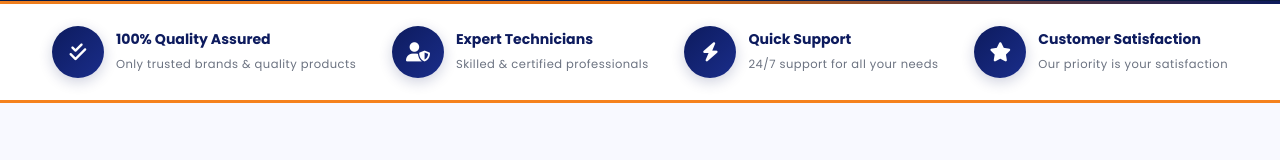
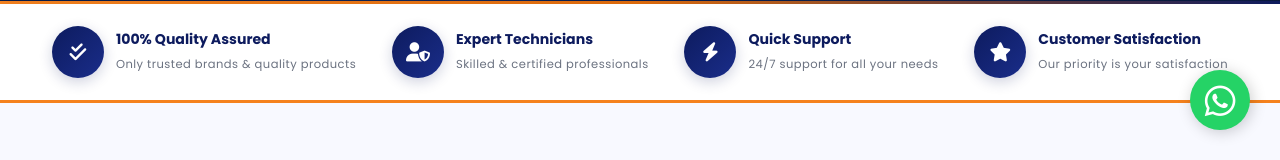
Before and after one commit to adarshdhiman75066/smses, a website: page public/index.html in a window 1280 px wide. Shown: the part 640-800 px from the top of the page. Drawn offline with nearby package versions, Linux system fonts and the light colour scheme.

Commit message:
Update index.html

```diff
--- a/public/index.html
+++ b/public/index.html
@@ -29,6 +29,36 @@
       padding: 0;
       box-sizing: border-box
     }
+    /* Floating WhatsApp Button Styles */
+.floating-whatsapp {
+  position: fixed;
+  bottom: 30px;      /* Distance from the bottom */
+  right: 30px;       /* Distance from the right */
+  background-color: #25D366; /* WhatsApp Green */
+  color: white;
+  width: 60px;
+  height: 60px;
+  border-radius: 50%;
+  box-shadow: 2px 2px 15px rgba(0, 0, 0, 0.2); /* Soft shadow for depth */
+  z-index: 1000;     /* Ensures it stays on top of other elements */
+
+  /* Centers the icon perfectly inside the circle */
+  display: flex;
+  align-items: center;
+  justify-content: center;
+  font-size: 35px;   /* Size of the WhatsApp icon */
+  text-decoration: none;
+
+  /* Smooth animation for hovering */
+  transition: background-color 0.3s ease, transform 0.3s ease;
+}
+
+/* Hover Effect */
+.floating-whatsapp:hover {
+  background-color: #128C7E; /* Darker green on hover */
+  transform: scale(1.1);     /* Slightly enlarges the button */
+  color: white;
+}
 
     :root {
       --navy: #0d1b5e;
@@ -1772,6 +1802,7 @@
 
   <!-- FOOTER -->
   <footer>
+
     <div class="footer-top">
       <div>
         <div class="footer-logo">
@@ -1822,7 +1853,9 @@
       <div class="footer-reg">Smart Security • Smart Connectivity • Smart Solutions</div>
     </div>
   </footer>
-
+<a href="https://wa.me/919306437552" class="floating-whatsapp" target="_blank" rel="noopener noreferrer">
+  <i class="fa-brands fa-whatsapp"></i>
+</a>
   <script>
     // MOBILE HAMBURGER MENU TOGGLE
     const hamburger = document.getElementById('hamburger');
```
